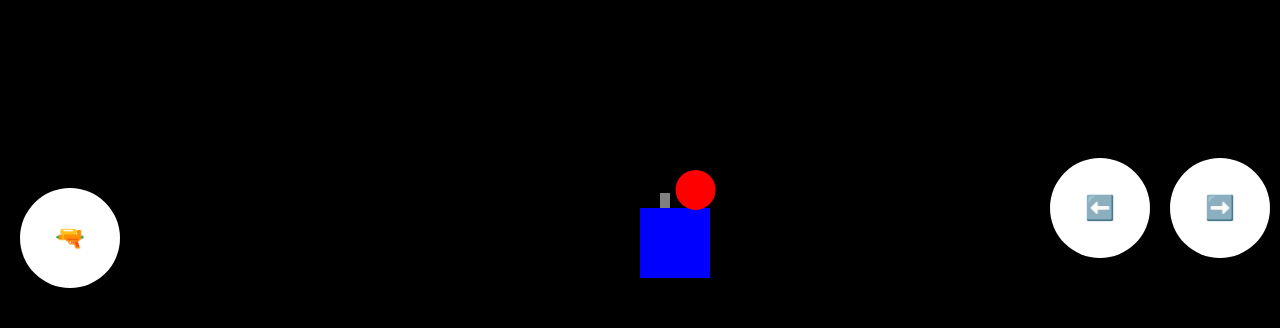
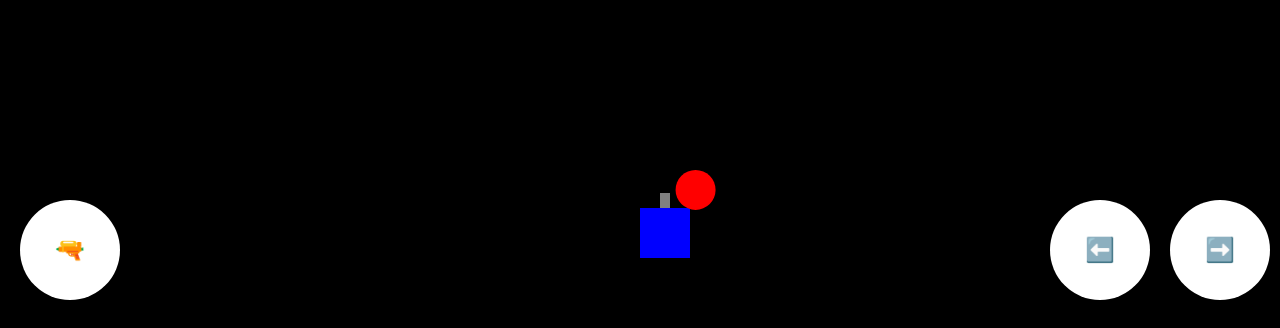
Before and after one commit to Anuvedhh/game, a plain HTML site: page game.html in a window 1280 px wide. Shown: the part 472-800 px from the top of the page. Drawn offline with Linux system fonts and the light colour scheme.

Commit message:
Add files via upload

```diff
--- a/gscript.js
+++ b/gscript.js
@@ -21,7 +21,7 @@ document.addEventListener("DOMContentLoaded", function () {
 function resetGame() {
     score = 0;
     gameOver = false;
-    player = { x: canvas.width / 2, y: canvas.height - 120, width: 70, height: 70, color: 'blue', bullets: [] };
+    player = { x: canvas.width / 2, y: canvas.height - 120, width: 50, height: 50, color: 'blue', bullets: [] };
     enemies = [];
     moveLeft = false;
     moveRight = false;
--- a/gstyles.css
+++ b/gstyles.css
@@ -47,7 +47,7 @@ canvas {
 /* Controls */
 .controls {
     position: absolute;
-    bottom: 20px;
+    bottom: 14px;
     width: 100%;
     display: flex;
     justify-content: space-between;
@@ -70,7 +70,7 @@ canvas {
 .movement {
     position: absolute;
     right: 50px;
-    bottom: 50px;
+    bottom: 14px;
     display: flex;
     gap: 20px;
 }
@@ -78,5 +78,5 @@ canvas {
 .fire {
     position: absolute;
     left: 20px;
-    bottom: 20px;
+    bottom: 14px;
 }
```
